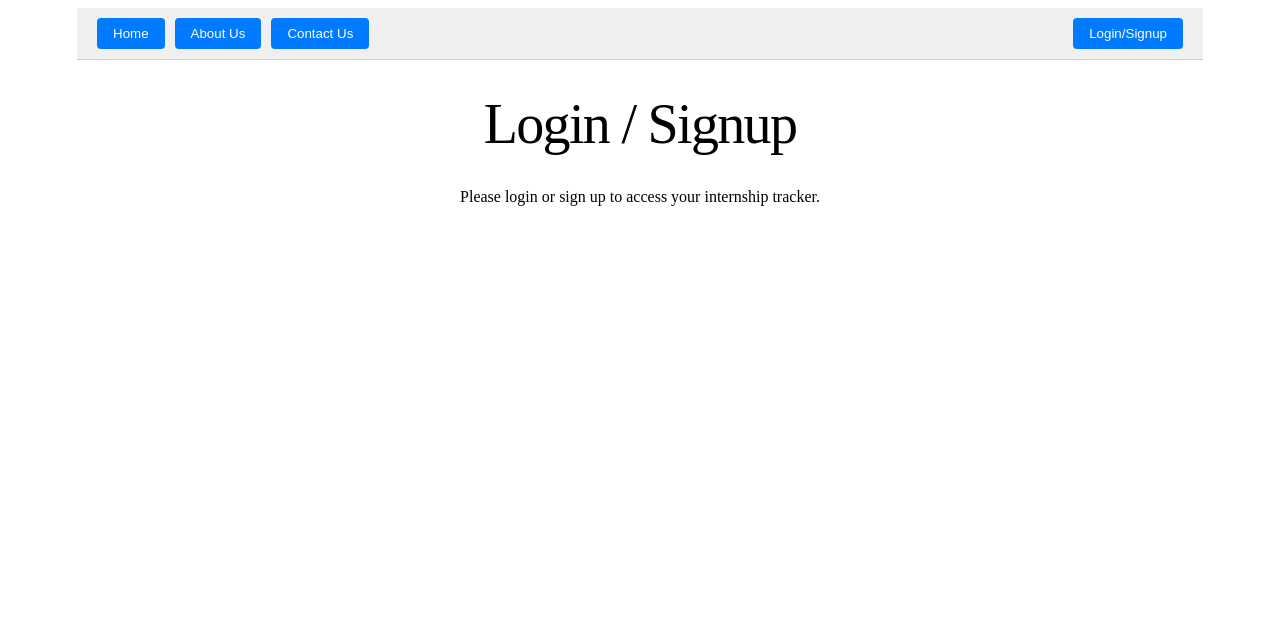
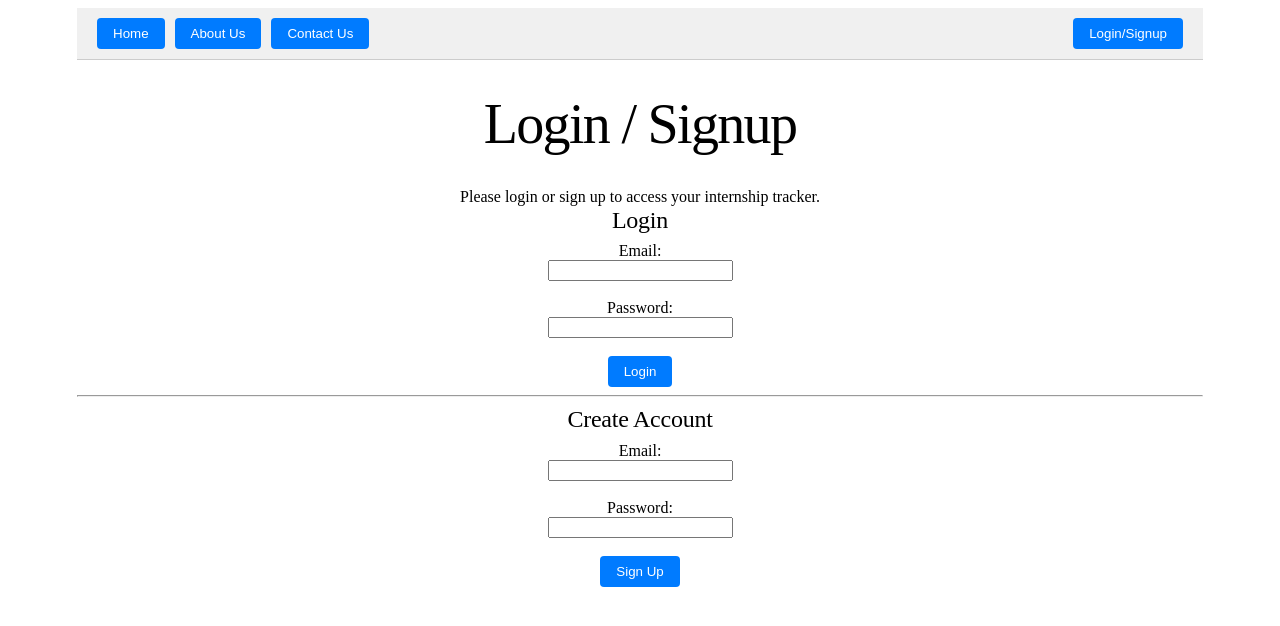
Before and after one commit to yhanafi2023/Internship-Tracker, a React (Vite) app: page /login in a window 1280 px wide. Shown: the top 626 px of the page. Built offline with nearby package versions, Linux system fonts and the light colour scheme.

Commit message:
updates login/signup page

```diff
--- a/src/LoginSignup.jsx
+++ b/src/LoginSignup.jsx
@@ -1,9 +1,15 @@
+import Login from "./Login";
+import Signup from "./Signup";
+
 const LoginSignup = () => {
   return (
     <div>
       <h1>Login / Signup</h1>
       <p>Please login or sign up to access your internship tracker.</p>
-      {/* Here you can add login/signup forms */}
+
+      <Login />
+      <hr />
+      <Signup />
     </div>
   );
 };
```
